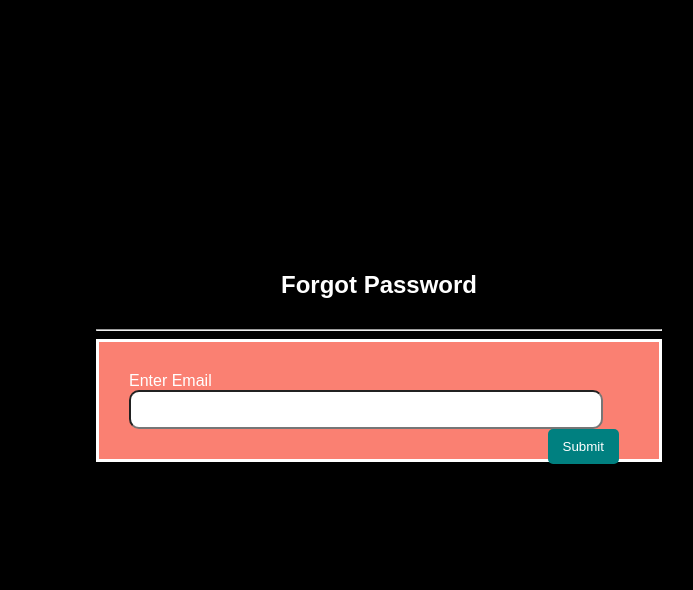
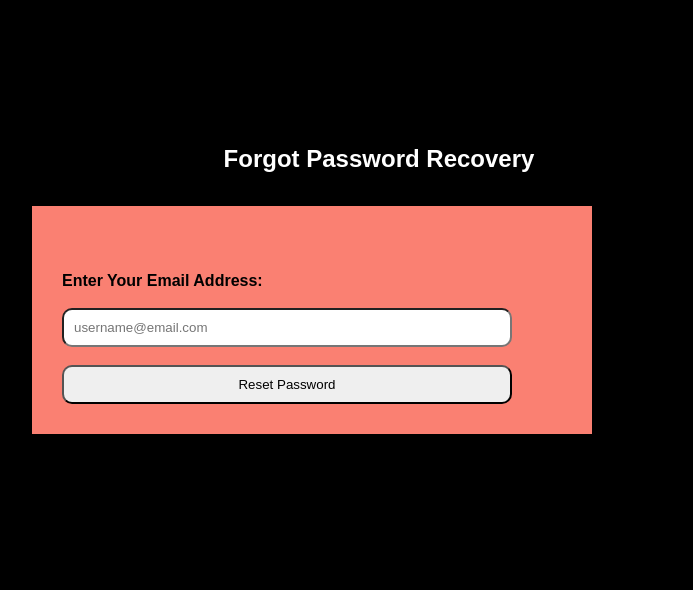
Before and after one commit to anjgesim/FULL--LAB, a PHP site: page /forgot-password.php in a window 1280 px wide. Shown: the top 590 px of the page, without its empty margins (261-954 px from the left). Run offline with PHP 8.4, Linux system fonts and the light colour scheme.

Commit message:
lab activities

```diff
--- a/forgot-password.php
+++ b/forgot-password.php
@@ -1,81 +1,60 @@
 <?php
-$conn = mysqli_connect('localhost','root',"",'accounts');
-if(isset($_POST['submit'])){
-	$email = mysqli_real_escape_string($conn, $_POST['email']);
-	$query = "select * from members where email ='$email'";
-	$run = mysqli_query($conn, $query);
-	if(mysqli_num_rows($run)>0){
-		$row = mysqli_fetch_array($run);
-		$db_email = $row['email'];
-		$db_id = $row['id'];
-		$token =uniqid(md5(time()));
-		$query ="INSERT INTO password_reset(id, email, token) VALUES(NULL,'$email','$token')";
-		if(mysqli_query($conn, $query)){
-			$to = $db_email;
-			$subject = "Password reset link";
-			$message = "Click <a href='https://YOUR_wEBSITE.com/reset.php?token=$token'>here</a> to reset your password.";
-
-
-			mail($to, $subject, $message, $headers);
-			$msg = "<div class='alert alert-success'>Password reset link has been sent to the email.</div>";
-		}
-	}else{
-		$msg ="<div class='alert alert danger'> User not found</div>";
-
-	}
-}
 
 ?>
-<!DOCTYPE html>
-<html lang="en">
+<html>
 <head>
-	<meta charset="utf-8">
-	<meta http-equiv="X-UA-Compatible" content="ie=edge">
-	<meta name="viewport" content="width=device-width, initial-scale=1.0">
-<link rel="stylesheet" type="text/css" href="styles.css">
+<title> Forgot Password Recovery (Reset)</title>
+<link rel='stylesheet' href='css/style.css' type='text/css' media='all' />
+</head>
+<body>
+<div style="width:700px; margin:50 auto;">
 
-	<title>Forgot Password</title>
+<h2>Forgot Password Recovery</h2>
 
-<head>
+<?php
+include('db_conn.php');
+if(isset($_POST["email"]) && (!empty($_POST["email"]))){
+$email = $_POST["email"];
+$email = filter_var($email, FILTER_SANITIZE_EMAIL);
+$email = filter_var($email, FILTER_VALIDATE_EMAIL);
+if (!$email) {
+  	$error ="<p>Invalid email address please type a valid email address!</p>";
+	}else{
+	$sel_query = "SELECT * FROM `password_reset_temp` WHERE email='".$email."'";
+	$results = mysqli_query($conn,$sel_query);
+	$row = mysqli_num_rows($results);
+	if ($row==""){
+		$error .= "<p>No user is registered with this email address!</p>";
 
-	<body>
-		<div class="container">
-			<div class="row">
-			<div class="">
-				<h2>Forgot Password</h2><hr>
-				<form action="method="post">
-					<div class="form-group">
-						<label for="">Enter Email</label>
-						<input type="email" name="email" class="form-control">
-					</div>
+		}else{
+		}
+	$expFormat = mktime(date("H"), date("i"), date("s"), date("m")  , date("d")+1, date("Y"));
+	$expDate = date("Y-m-d H:i:s",$expFormat);
+	$key = md5(2418*2);
+	$addKey = substr(md5(uniqid(rand(),1)),3,10);
+	$key = $key . $addKey;
+// Insert Temp Table
+mysqli_query($conn,
+"INSERT INTO `password_reset_temp` (`email`, `key`, `expDate`)
+VALUES ('".$email."', '".$key."', '".$expDate."');");
+	}
 
-					<div class="form-group">
-						<button name="submit" class="btn btn-primary btn-block"> Submit</button>
-					</div>
-				</form>
-			</div>
-		</div>
-	</div>
+		}
+?>
+<form method="post" action="reset-password.php" name="reset"><br /><br />
+<label><strong>Enter Your Email Address:</strong></label><br /><br />
+<input type="email" name="email" placeholder="username@email.com" />
+<br /><br />
+<input type="submit" value="Reset Password"/>
+</form>
+<p>&nbsp;</p>
+<p>&nbsp;</p>
+<p>&nbsp;</p>
 
 
 
-	</body>
+<br /><br />
 
-
-
-
-
-
-
-
-
-
-
-
-
-
-
-
-
-
-</head>
+</div>
+</body>
+</html>
```
